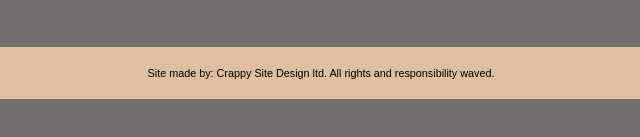
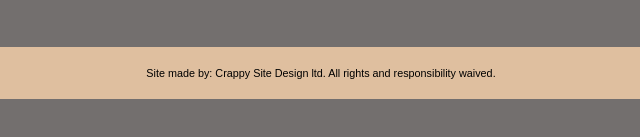
Before and after one commit to Agoy-beep/Agoy-beep.github.io, a plain HTML site: page introduction-tech.html in a window 1280 px wide. Shown: the part 493-630 px from the top of the page, 221-861 px from the left. Drawn offline with Linux system fonts and the light colour scheme.

Commit message:
Spellcorrections

```diff
--- a/introduction-tech.html
+++ b/introduction-tech.html
@@ -30,7 +30,7 @@
       </div>
     </aside>
     <footer>
-      Site made by: Crappy Site Design ltd. All rights and responsibility waved.
+      Site made by: Crappy Site Design ltd. All rights and responsibility waived.
     </footer>
   </body>
 </html>
```
Also changed, not shown: index.html (+1 -1 lines), introduction-main.html (+1 -1 lines).
